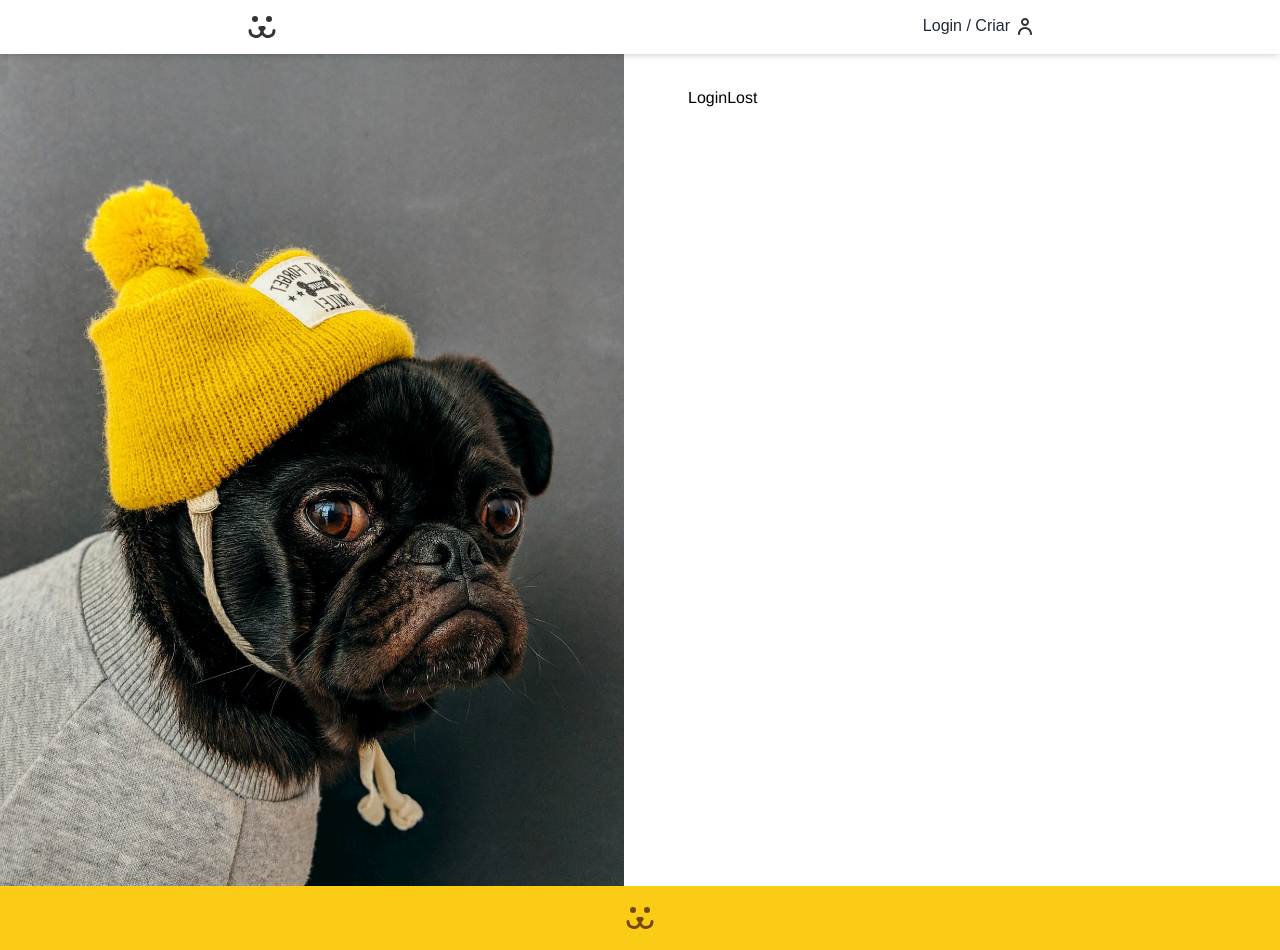
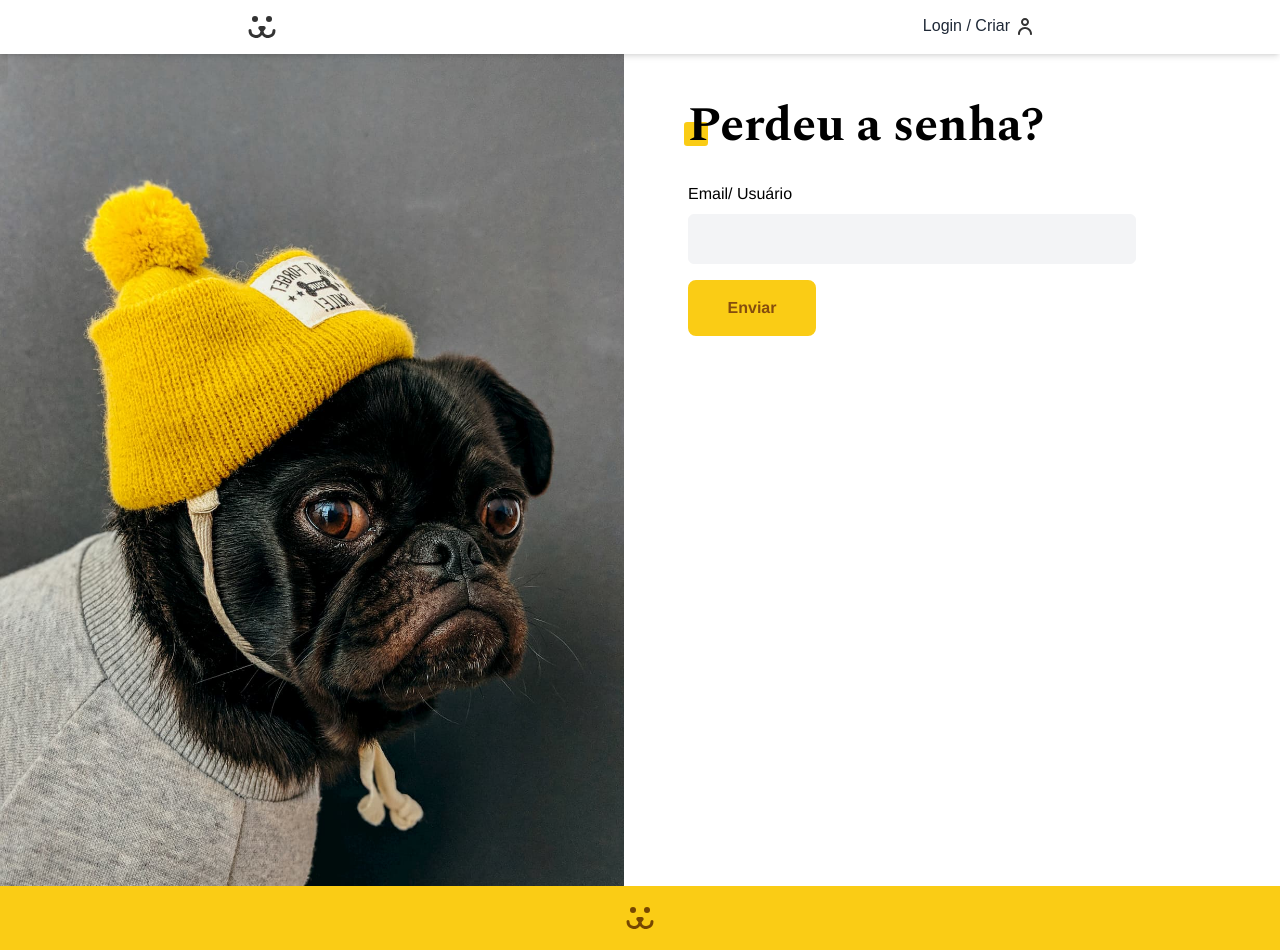
Before and after one commit to pazIago/dogs, a React (Vite) app: page /login/lost in a window 1280 px wide. Built offline with nearby package versions, Linux system fonts and the light colour scheme.

Commit message:
Lost password page added

```diff
--- a/src/api/api-data.jsx
+++ b/src/api/api-data.jsx
@@ -101,3 +101,16 @@ export function PHOTO_DELETE(id) {
     },
   };
 }
+
+export function PASSWORD_LOST(body) {
+  return {
+    url: `${API_URL}/api/password/lost`,
+    options: {
+      method: "POST",
+      headers: {
+        "Content-Type": "application/json",
+      },
+      body: JSON.stringify(body),
+    },
+  };
+}
--- a/src/pages/Login/LoginLost.jsx
+++ b/src/pages/Login/LoginLost.jsx
@@ -1,9 +1,47 @@
-import React from 'react'
+import React from "react";
+import { PASSWORD_LOST } from "../../api/api-data";
+import Button from "../../components/Form/Button";
+import Input from "../../components/Form/Input";
+import Title from "../../components/Geral/Title";
+import useFetch from "../../hooks/useFetch";
+import useForm from "../../hooks/useForm";
+import Errortext from "../../components/Geral/Errortext";
 
 const LoginLost = () => {
+  const login = useForm();
+  const { data, errorMsg, loading, request } = useFetch();
+
+  async function handleSubmit(event) {
+    event.preventDefault();
+
+    if (login.validate()) {
+      const { url, options } = PASSWORD_LOST({
+        login: login.value,
+        url: window.location.href.replace("lost", "reset"),
+      });
+      const { json } = await request(url, options);
+    }
+  }
+
   return (
-    <div>LoginLost</div>
-  )
-}
+    <section className="space-y-8">
+      <Title text="Perdeu a senha?" />
 
-export default LoginLost
+      {data ? (
+        <p className="text-green-500">{data}</p>
+      ) : (
+        <form onSubmit={handleSubmit}>
+          <Input type="text" label="Email/ Usuário" name="login" {...login} />
+          {loading ? (
+            <Button disabled text="Enviando..." />
+          ) : (
+            <Button text="Enviar" />
+          )}
+          <Errortext error={errorMsg} />
+        </form>
+      )}
+    </section>
+  );
+};
+
+export default LoginLost;
```
